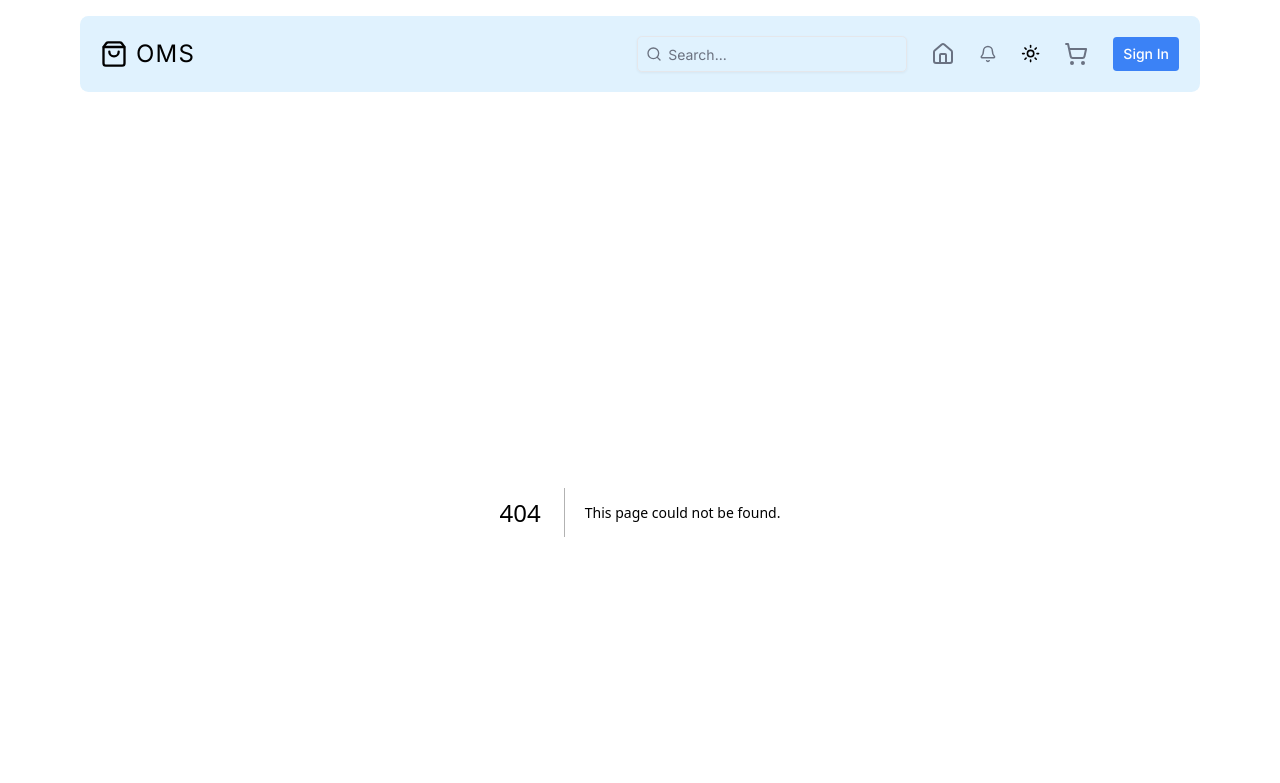
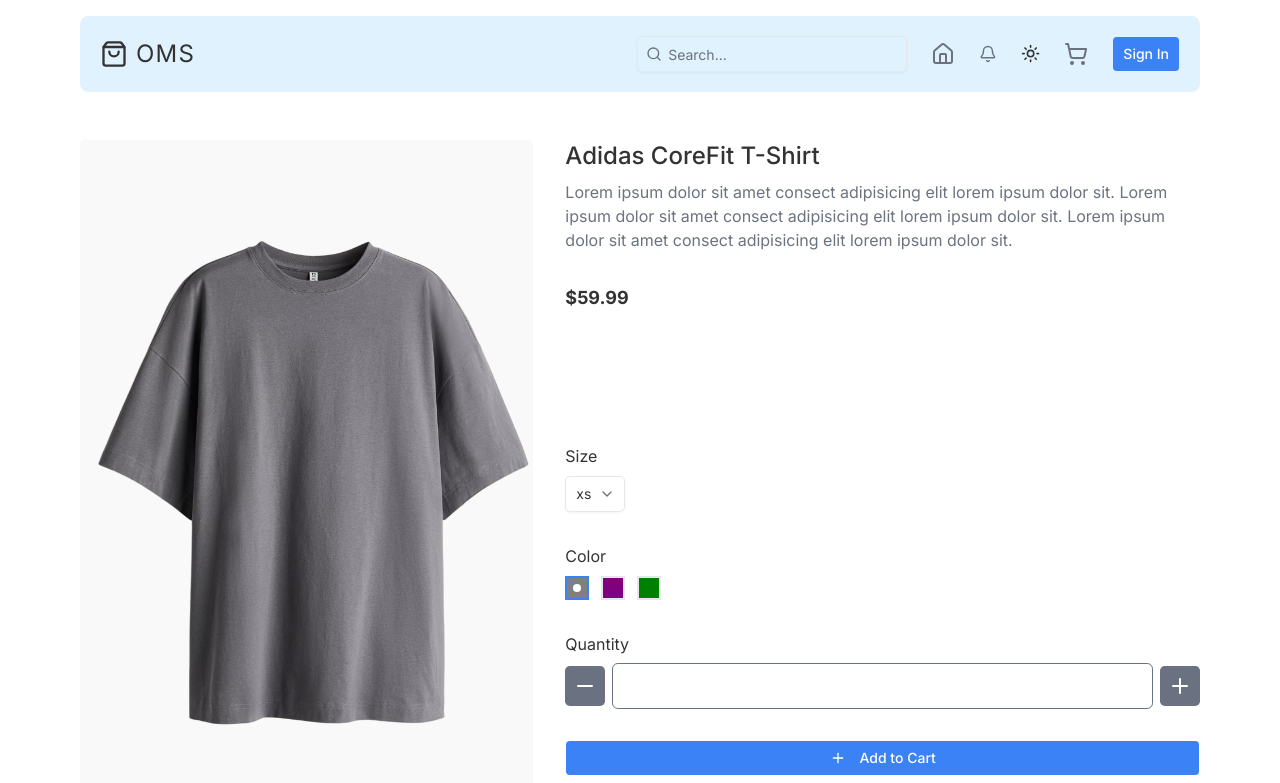
Before and after one commit to deepan-patel/OMS-FullStack, a Next.js app in the folder client/: page /products/1 in a window 1280 px wide. Before the commit this address had no page. Shown: the top 783 px of the page. Built offline with nearby package versions, Linux system fonts and the light colour scheme.

Commit message:
made some changes
-- made some changes to store to make data persistant

-- added product specific view

```diff
--- /dev/null
+++ b/client/src/app/products/[id]/page.tsx
@@ -0,0 +1,90 @@
+
+
+import { ProductType } from "@/types"
+import Image from "next/image"
+
+import SingleProductCard from "@/components/web/SingleProductCard"
+
+
+// TEMPORARY
+const product: ProductType = {
+    id: 1,
+    name: "Adidas CoreFit T-Shirt",
+    shortDescription:
+        "Lorem ipsum dolor sit amet consect adipisicing elit lorem ipsum dolor sit.",
+    description:
+        "Lorem ipsum dolor sit amet consect adipisicing elit lorem ipsum dolor sit. Lorem ipsum dolor sit amet consect adipisicing elit lorem ipsum dolor sit. Lorem ipsum dolor sit amet consect adipisicing elit lorem ipsum dolor sit.",
+    price: 59.99,
+    sizes: ["xs", "s", "m", "l", "xl"],
+    colours: ["gray", "purple", "green"],
+    images: {
+        gray: "/products/1g.png",
+        purple: "/products/1p.png",
+        green: "/products/1gr.png",
+    },
+};
+
+export default async function ProductPage({ params, searchParams }: { params: Promise<{ id: string }>, searchParams: Promise<{ colour: string, size: string }> }) {
+    // const { id } = await params;
+    const { colour, size } = await searchParams;
+    const selectedColour = (colour || product.colours[0])
+    const selectedSize = (size || product.sizes[0])
+
+    // const [productType, setProductType] = useState({
+    //     colour: selectedColour,
+    //     size: selectedSize,
+    //     quantity: 1
+    // })
+
+    // const handleProductType = ({ type, value }: { type: "size" | "colour" | "quantity", value: string }) => {
+    //     setProductType((prev) => ({
+    //         ...prev,
+    //         [type]: value
+    //     }))
+
+    //     console.log(productType)
+    // }
+
+    // const handleQuantity = ({ type }: { type: "increment" | "decrement" }) => {
+    //     setProductType((prev) => ({
+    //         ...prev,
+    //         quantity: type === "increment" ? prev.quantity + 1 : prev.quantity - 1
+    //     }))
+    // }
+
+    // const { addToCart } = useCartStore();
+
+    // const handleAddToCart = () => {
+    //     addToCart({
+    //         ...product,
+    //         selectedSize: productType.size,
+    //         selectedColor: productType.colour,
+    //         quantity: productType.quantity
+    //     })
+    //     setProductType({
+    //         ...productType,
+    //         quantity: 1
+    //     })
+
+    //     toast.success(`${product.name} added to cart`)
+    // }
+
+
+
+    return (
+        <div className="flex flex-col lg:flex-row gap-8 mt-12">
+            <div className="w-full lg:w-5/12 flex flex-col">
+                {/* product images */}
+                <div className="relative w-full aspect-[2/3]">
+                    <Image src={product.images[selectedColour]} alt={product.name} fill className="object-contain rounded-md" />
+                </div>
+            </div>
+
+            <div className="w-full lg:w-7/12 flex flex-col gap-8">
+                {/* product details */}
+                <SingleProductCard product={product} />
+
+            </div>
+        </div>
+    )
+}
--- a/client/src/components/web/ProductCard.tsx
+++ b/client/src/components/web/ProductCard.tsx
@@ -117,6 +117,7 @@
                         </div>
                     </div>
 
+
                     <div className="flex flex-col gap-2">
                         <p>Color</p>
                         <div>
@@ -142,7 +143,7 @@
                 </div>
 
                 {/* quantity input */}
-                <div className="w-full flex flex-row items-center mt-auto gap-2">
+                {/* <div className="w-full flex flex-row items-center mt-auto gap-2">
                     <div
                         className="p-2 bg-gray-500 rounded-md cursor-pointer hover:bg-gray-600 transition-colors"
                         onClick={() => handleQuantity({ type: "decrement" })}
@@ -158,7 +159,7 @@
                     >
                         <Plus className="text-white" />
                     </div>
-                </div>
+                </div> */}
 
                 {/* product pricing and add to cart */}
                 <div className="w-full">
--- a/client/src/components/web/ProductList.tsx
+++ b/client/src/components/web/ProductList.tsx
@@ -61,7 +61,10 @@
             price: 29.99,
             sizes: ["s", "m", "l"],
             colours: ["white", "pink"],
-            images: { white: "/products/4w.png", pink: "/products/4p.png" },
+            images: {
+                white: "/products/4w.png",
+                pink: "/products/4p.png"
+            },
         },
         {
             id: 5,
--- a/client/src/components/web/ShoppingCartIcon.tsx
+++ b/client/src/components/web/ShoppingCartIcon.tsx
@@ -6,7 +6,9 @@
 
 export default function ShoppingCartIcon() {
 
-    const { cart } = useCartStore();
+    const { cart, hasHydrated } = useCartStore();
+
+    if (!hasHydrated) return null;
 
     return (
         <div className="relative">
--- /dev/null
+++ b/client/src/components/web/SingleProductCard.tsx
@@ -0,0 +1,153 @@
+"use client"
+import { ProductType } from "@/types"
+import { RadioGroup, RadioGroupItem } from "@/components/ui/radio-group"
+import { useState } from "react"
+import useCartStore from "@/stores/CartStore"
+import { toast } from "sonner"
+
+import {
+    NativeSelect,
+    NativeSelectOptGroup,
+    NativeSelectOption,
+    NativeSelectTrigger,
+} from "@/components/ui/native-select"
+
+import { Button, buttonVariants } from "../ui/button"
+import { ShoppingCart, PlusIcon, MinusIcon } from "lucide-react"
+
+
+
+export default function SingleProductCard({ product }: { product: ProductType }) {
+
+    const [productType, setProductType] = useState({
+        colour: product.colours?.[0] ?? "",
+        size: product.sizes?.[0] ?? "",
+        quantity: 1
+    })
+
+    const handleProductType = ({ type, value }: { type: "size" | "colour" | "quantity", value: string }) => {
+        setProductType((prev) => ({
+            ...prev,
+            [type]: value
+        }))
+
+        console.log(productType)
+    }
+
+    const handleQuantity = ({ type }: { type: "increment" | "decrement" }) => {
+        setProductType((prev) => ({
+            ...prev,
+            quantity: type === "increment" ? prev.quantity + 1 : prev.quantity - 1
+        }))
+    }
+
+    const { addToCart } = useCartStore();
+
+    const handleAddToCart = () => {
+        addToCart({
+            ...product,
+            selectedSize: productType.size,
+            selectedColor: productType.colour,
+            quantity: productType.quantity
+        })
+        setProductType({
+            ...productType,
+            quantity: 1
+        })
+
+        toast.success(`${product.name} added to cart`)
+    }
+
+
+    return (
+        <div className="flex flex-col gap-8 h-full">
+            <div className="flex flex-col gap-2">
+                <h1 className="text-2xl font-medium">{product.name}</h1>
+                <p className="text-muted-foreground">{product.description}</p>
+            </div>
+
+            <div>
+                <p className="text-lg font-large font-bold">${product.price}</p>
+            </div>
+
+            <div className="flex flex-col gap-2 mt-auto">
+                <p>Size</p>
+                <div>
+                    {/* native select */}
+                    <NativeSelect
+                        defaultValue={productType.size}
+                        onChange={(e) => handleProductType({ type: "size", value: e.target.value })}
+                    >
+                        {
+                            product.sizes.map((size) => (
+                                <NativeSelectOption key={size} value={size}>{size}</NativeSelectOption>
+                            ))
+                        }
+                    </NativeSelect>
+                </div>
+            </div>
+
+            <div className="flex flex-col gap-2">
+                <p>Color</p>
+                <div>
+                    <RadioGroup
+                        value={productType.colour}
+                        onValueChange={(value) => handleProductType({ type: "colour", value })}
+                        className="flex flex-row gap-3 items-center"
+                    >
+                        {product.colours.map((colour) => (
+                            <div key={colour}>
+                                <RadioGroupItem
+                                    value={colour}
+                                    id={colour}
+                                    className="flex h-6 w-6 rounded-none border-2 cursor-pointer"
+                                    style={{ backgroundColor: colour }}
+                                />
+                            </div>
+                        ))}
+                    </RadioGroup>
+                </div>
+            </div>
+
+            {/* quantity input */}
+            <div className="flex flex-col gap-2">
+                <p>Quantity</p>
+
+                <div className="flex flex-row items-center gap-2">
+                    <div
+                        className="p-2 bg-gray-500 rounded-md cursor-pointer hover:bg-gray-600 transition-colors"
+                        onClick={() => handleQuantity({ type: "decrement" })}
+                    >
+                        <MinusIcon className="text-white" />
+                    </div>
+                    <div className="flex-1 p-2 outline outline-1 outline-gray-500 rounded-md flex justify-center items-center">
+                        <span className="text-white font-bold text-lg">{productType.quantity}</span>
+                    </div>
+                    <div
+                        className="p-2 bg-gray-500 rounded-md cursor-pointer hover:bg-gray-600 transition-colors"
+                        onClick={() => handleQuantity({ type: "increment" })}
+                    >
+                        <PlusIcon className="text-white" />
+                    </div>
+                </div>
+            </div>
+
+            <div className="flex flex-col gap-2">
+                <Button onClick={handleAddToCart} className={buttonVariants({ variant: "default", className: "w-full" })}>
+                    <PlusIcon className="mr-2 h-4 w-4" />
+                    Add to Cart
+                </Button>
+
+                <Button onClick={handleAddToCart} className={buttonVariants({ variant: "outline", className: "w-full" })}>
+                    <ShoppingCart className="mr-2 h-4 w-4" />
+                    Buy This Now
+                </Button>
+            </div>
+
+
+
+        </div>
+
+
+    )
+}
--- a/client/src/stores/CartStore.ts
+++ b/client/src/stores/CartStore.ts
@@ -1,5 +1,5 @@
 import { create } from 'zustand'
-import { CartItemsType, CartStoreActionsType, CartStoreType, CartItemType } from '@/types'
+import { CartItemsType, CartStoreActionsType, CartStoreStateType, CartItemType } from '@/types'
 import { persist, createJSONStorage } from "zustand/middleware"
 
 const isSameVariant = (a: CartItemType, b: CartItemType) =>
@@ -7,10 +7,11 @@
     a.selectedSize === b.selectedSize &&
     a.selectedColor === b.selectedColor
 
-const useCartStore = create<CartStoreType & CartStoreActionsType>()(
+const useCartStore = create<CartStoreStateType & CartStoreActionsType>()(
     persist(
         (set) => ({
             cart: [],
+            hasHydrated: false,
             addToCart: (product) =>
                 set((state) => {
                     const qtyToAdd = product.quantity ?? 1
@@ -46,6 +47,11 @@
         }),
         {
             name: "cart",
+            onRehydrateStorage: () => (state) => {
+                if (state) {
+                    state.hasHydrated = true;
+                }
+            },
             storage: createJSONStorage(() => localStorage), // uses web storage so now when we refresh the page it will still be there
         }
     ));
--- a/client/src/types.ts
+++ b/client/src/types.ts
@@ -21,8 +21,9 @@
 // Cart Store Types
 export type CartItemsType = CartItemType[];
 
-export type CartStoreType = {
+export type CartStoreStateType = {
     cart: CartItemsType;
+    hasHydrated: boolean;
 };
 
 export type CartStoreActionsType = {
```
